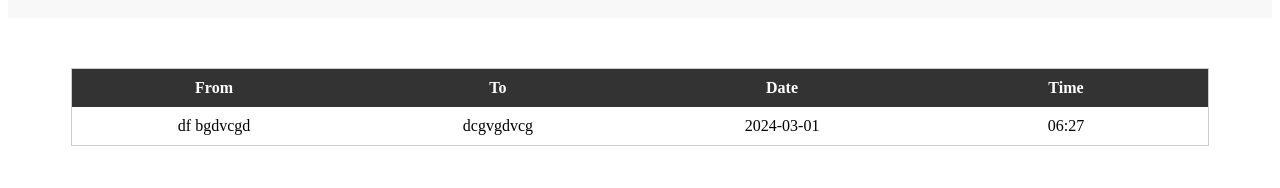
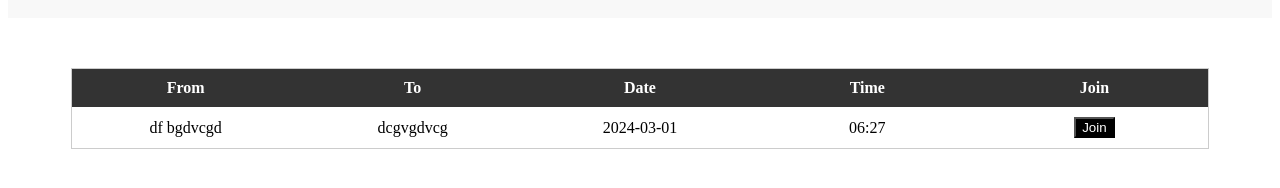
Before and after one commit to ad0rshcodes/Go-Grinnell, a Next.js app: page /availableride in a window 1280 px wide. Shown: the part 330-518 px from the top of the page. Built offline with nearby package versions, Linux system fonts and the light colour scheme.

Commit message:
add join button

```diff
--- a/pages/availableride.js
+++ b/pages/availableride.js
@@ -93,6 +93,16 @@ const availableride = () => {
             >
                 Time
             </th>
+            <th
+                style={{
+                    textAlign: "center",
+                    padding: "10px",
+                    backgroundColor: "rgba(0, 0, 0, 0.8)",
+                    color: "#fff",
+                }}
+            >
+                Join
+            </th>
         </tr>
     </thead>
     <tbody>
@@ -129,6 +139,16 @@ const availableride = () => {
             >
                 {rideData.time}
             </td>
+            <td
+                style={{
+                    textAlign: "center",
+                    padding: "10px",
+                }}
+            >
+                <button style={{ backgroundColor: "black", color: "#fff" }}>
+                    Join
+                </button>
+            </td>
         </tr>
         {/* If you have more ride data, map over it and create rows here */}
     </tbody>
```
Lines whose indentation alone changed are shown as unchanged.
